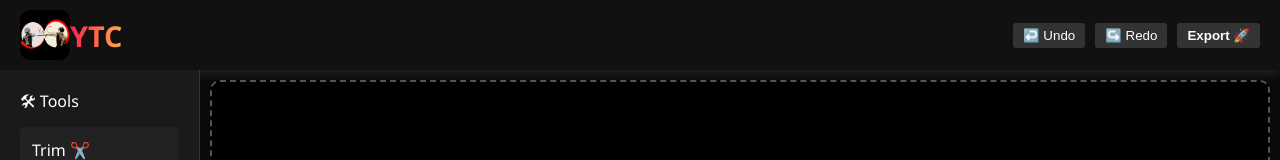
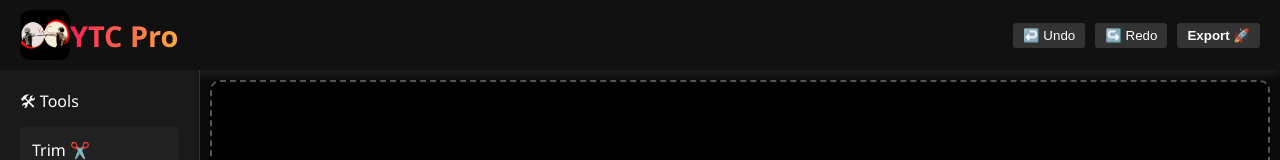
Before and after one commit to YTCediting/YTC-APP, a plain HTML site: page index.html in a window 1280 px wide. Shown: the top 160 px of the page. Drawn offline with Linux system fonts and the light colour scheme.

Commit message:
Update index.html

```diff
--- a/index.html
+++ b/index.html
@@ -13,7 +13,7 @@
     <!-- Main App -->
     <div class="navbar">
         <img src="./assets/logo.png" class="logo" alt="YTC Logo">
-        <h1>YTC </h1>
+        <h1>YTC Pro</h1>
         <div class="nav-buttons">
             <button onclick="undo()">↩️ Undo</button>
             <button onclick="redo()">↪️ Redo</button>
```
